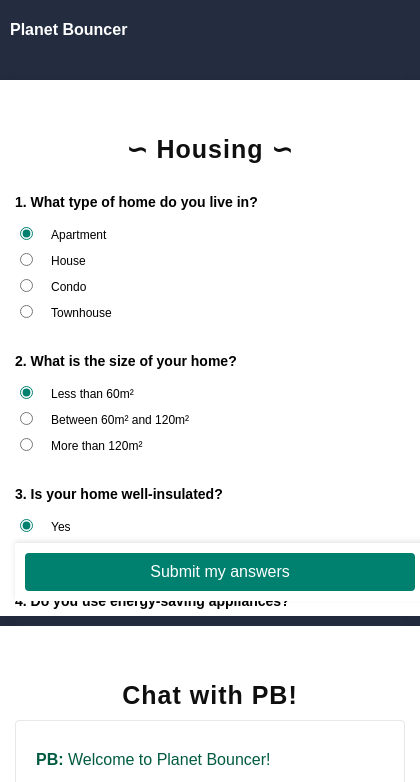
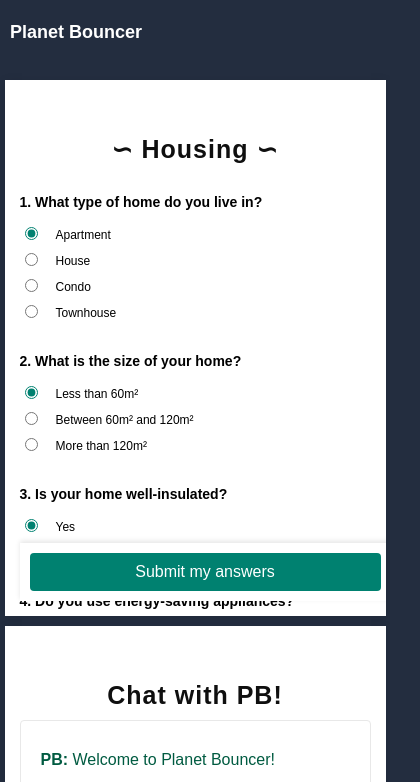
Before and after one commit to FabZet/PlanetBouncer, a website: page index.html in a window 390 px wide. Shown: the top 782 px of the page, 420 px wide, since content can reach past the window. Drawn offline with Linux system fonts and the light colour scheme; a web font is replaced by a local one.

Commit message:
Update index.html

```diff
--- a/index.html
+++ b/index.html
@@ -187,7 +187,7 @@
                     padding-bottom: 10px;
                 }
                 .top-bar h1 {
-                    font-size: 16px; /* Smaller font for mobile */
+                    font-size: 18px; /* Smaller font for mobile */
                 }
 
                 .content-wrapper {
@@ -198,7 +198,7 @@
 
                 .question-section,
                 .chatbot-section {
-                    width: 100%; /* Full width for both sections */
+                    width: 90%; /* Full width for both sections */
                     max-width: none; /* Remove max-width to prevent shrinking */
                     padding: 15px; /* Add padding for readability */
                     margin: 0 auto; /* Center the sections */
```
